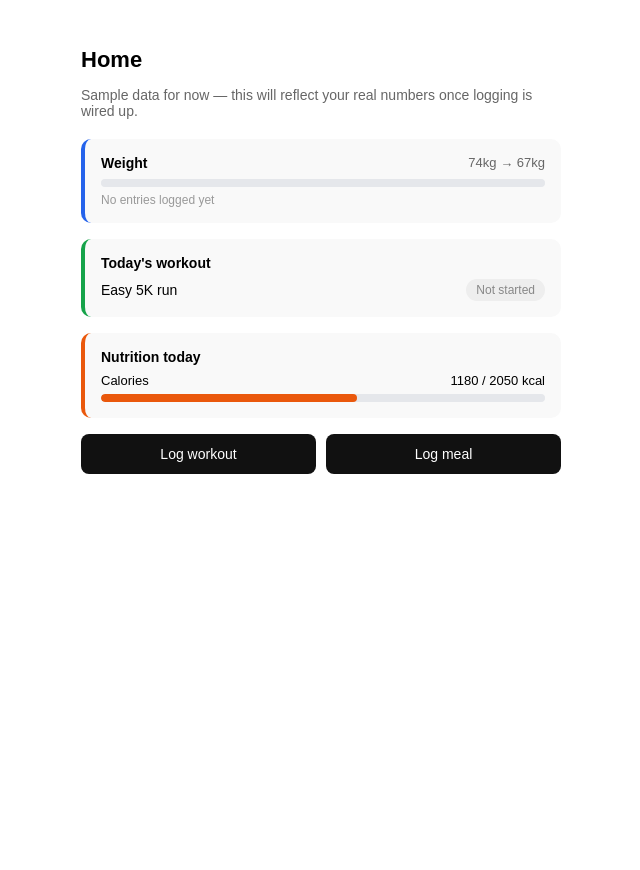
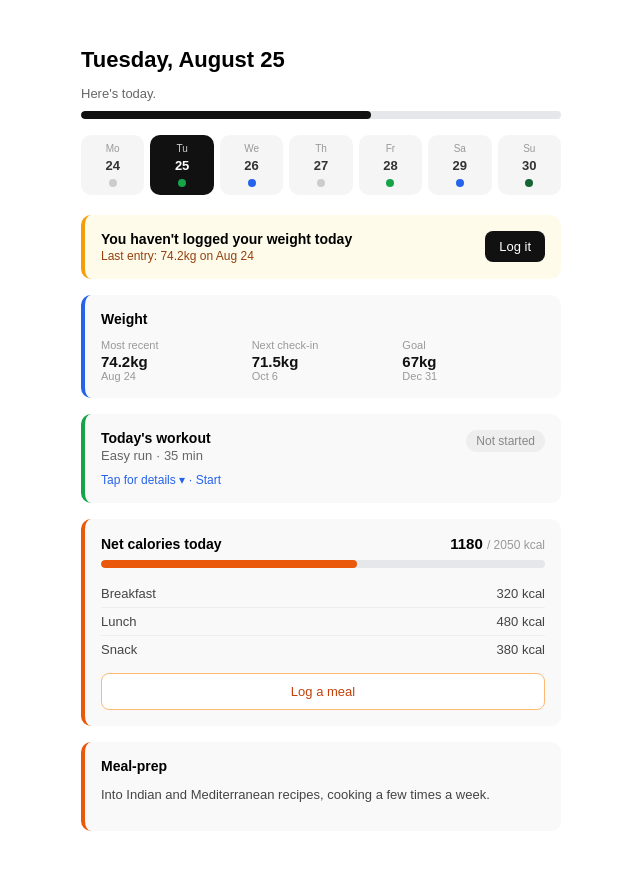
Before and after one commit to ananyaw/health-os, a Next.js app: page /home in a window 1280 px wide. Shown: the top 870 px of the page, without its empty margins (319-959 px from the left). Before the commit the page ends 800 px from the top, so only its background shows below. Built offline with nearby package versions, Linux system fonts and the light colour scheme.

Commit message:
Add files via upload

```diff
--- a/app/home/page.js
+++ b/app/home/page.js
@@ -1,14 +1,91 @@
 "use client";
+import { useState } from "react";
 
 // Mock data for now — once Supabase is wired up, this will come from real
 // onboarding answers and logged activity instead of these hardcoded values.
+// lastEntry.date is set to yesterday on purpose, to show the "log your
+// weight" nudge in this mock — swap it to today's date to see the logged state.
 const MOCK = {
-  currentWeight: 74,
-  goalWeight: 67,
   weightUnit: "kg",
-  todayWorkout: { name: "Easy 5K run", status: "not_started" },
-  nutrition: { caloriesEaten: 1180, caloriesTarget: 2050, protein: 62, protyeinTarget: 150 },
+  weight: {
+    lastEntry: { value: 74.2, date: offsetDate(-1) },
+    goal: { value: 67, date: "2026-12-31" },
+    nextCheckpoint: { value: 71.5, date: "2026-10-06" },
+  },
+  workout: {
+    name: "Easy run",
+    type: "Run",
+    duration: "35 min",
+    status: "not_started", // "not_started" | "in_progress" | "done"
+    details: [
+      "Warm-up: 5 min easy jog",
+      "Main set: 25 min steady pace, aim for 10:30/mi",
+      "Cool-down: 5 min walk + stretch",
+    ],
+  },
+  nutrition: {
+    caloriesTarget: 2050,
+    meals: [
+      { name: "Breakfast", calories: 320 },
+      { name: "Lunch", calories: 480 },
+      { name: "Snack", calories: 380 },
+    ],
+  },
+  mealprep: {
+    cuisines: ["Indian", "Mediterranean"],
+    cadenceLabel: "a few times a week",
+  },
+  week: [
+    { offset: -1, activity: "Rest" },
+    { offset: 0, activity: "Run" },
+    { offset: 1, activity: "Lift" },
+    { offset: 2, activity: "Rest" },
+    { offset: 3, activity: "Run" },
+    { offset: 4, activity: "Lift" },
+    { offset: 5, activity: "Long run" },
+  ],
 };
+
+const ACTIVITY_COLORS = {
+  Rest: "#ccc",
+  Run: "#16a34a",
+  Lift: "#2563eb",
+  "Long run": "#166534",
+  Swim: "#0891b2",
+  Yoga: "#9333ea",
+};
+
+function toLocalISODate(d) {
+  const y = d.getFullYear();
+  const m = String(d.getMonth() + 1).padStart(2, "0");
+  const day = String(d.getDate()).padStart(2, "0");
+  return y + "-" + m + "-" + day;
+}
+
+function offsetDate(days) {
+  const d = new Date();
+  d.setDate(d.getDate() + days);
+  return toLocalISODate(d);
+}
+
+function formatDate(iso) {
+  const d = new Date(iso);
+  if (isNaN(d.getTime())) return iso;
+  return d.toLocaleDateString(undefined, { weekday: "short", month: "short", day: "numeric" });
+}
+
+function formatDateShort(iso) {
+  const d = new Date(iso);
+  if (isNaN(d.getTime())) return iso;
+  return d.toLocaleDateString(undefined, { month: "short", day: "numeric" });
+}
+
+function dayProgressPct() {
+  const now = new Date();
+  const startOfDay = new Date(now.getFullYear(), now.getMonth(), now.getDate());
+  const elapsedMs = now.getTime() - startOfDay.getTime();
+  return Math.min(100, Math.max(0, (elapsedMs / (24 * 60 * 60 * 1000)) * 100));
+}
 
 function cardStyle(color) {
   return {
@@ -33,25 +110,146 @@ function progressBarInner(pct, color) {
   };
 }
 
-function actionButtonStyle() {
-  return {
-    flex: 1,
-    padding: 12,
-    background: "#111",
-    color: "#fff",
-    border: "none",
-    borderRadius: 8,
-    fontSize: 14,
-    cursor: "pointer",
-  };
+function statBlock(label, value, sub) {
+  return (
+    <div style={{ flex: 1 }}>
+      <div style={{ fontSize: 11, color: "#999", marginBottom: 2 }}>{label}</div>
+      <div style={{ fontSize: 15, fontWeight: 700, color: "#111" }}>{value}</div>
+      {sub && <div style={{ fontSize: 11, color: "#999" }}>{sub}</div>}
+    </div>
+  );
+}
+
+function WeekStrip({ week, todayIso }) {
+  return (
+    <div style={{ display: "flex", gap: 6, marginBottom: 20, overflowX: "auto" }}>
+      {week.map((d) => {
+        const iso = offsetDate(d.offset);
+        const isToday = iso === todayIso;
+        const color = ACTIVITY_COLORS[d.activity] || "#999";
+        return (
+          <div
+            key={d.offset}
+            style={{
+              flex: "1 0 0",
+              minWidth: 44,
+              textAlign: "center",
+              padding: "8px 4px",
+              borderRadius: 10,
+              background: isToday ? "#111" : "#f5f5f5",
+            }}
+          >
+            <div style={{ fontSize: 10, color: isToday ? "#ccc" : "#999", marginBottom: 4 }}>
+              {new Date(iso).toLocaleDateString(undefined, { weekday: "short" }).slice(0, 2)}
+            </div>
+            <div style={{ fontSize: 13, fontWeight: 600, color: isToday ? "#fff" : "#333", marginBottom: 6 }}>
+              {new Date(iso).getDate()}
+            </div>
+            <div
+              style={{
+                width: 8,
+                height: 8,
+                borderRadius: "50%",
+                background: color,
+                margin: "0 auto",
+              }}
+            />
+          </div>
+        );
+      })}
+    </div>
+  );
+}
+
+function WorkoutModal({ workout, onClose }) {
+  const isDone = workout.status === "done";
+  const isInProgress = workout.status === "in_progress";
+  return (
+    <div
+      onClick={onClose}
+      style={{
+        position: "fixed",
+        top: 0,
+        left: 0,
+        right: 0,
+        bottom: 0,
+        background: "rgba(0,0,0,0.4)",
+        display: "flex",
+        alignItems: "flex-end",
+        justifyContent: "center",
+        zIndex: 50,
+      }}
+    >
+      <div
+        onClick={(e) => e.stopPropagation()}
+        style={{
+          background: "#fff",
+          borderRadius: "16px 16px 0 0",
+          padding: 24,
+          width: "100%",
+          maxWidth: 480,
+          boxSizing: "border-box",
+        }}
+      >
+        <div style={{ display: "flex", justifyContent: "space-between", alignItems: "flex-start", marginBottom: 4 }}>
+          <div>
+            <div style={{ fontSize: 18, fontWeight: 700 }}>{workout.name}</div>
+            <div style={{ fontSize: 13, color: "#777" }}>
+              {workout.type} · {workout.duration}
+            </div>
+          </div>
+          <span onClick={onClose} style={{ fontSize: 20, color: "#999", cursor: "pointer" }}>
+            ×
+          </span>
+        </div>
+
+        <div style={{ margin: "16px 0" }}>
+          {workout.details.map((line, i) => (
+            <div key={i} style={{ fontSize: 14, color: "#333", padding: "8px 0", borderTop: i > 0 ? "1px solid #eee" : "none" }}>
+              {line}
+            </div>
+          ))}
+        </div>
+
+        <button
+          style={{
+            width: "100%",
+            padding: 16,
+            background: isDone ? "#eee" : "#16a34a",
+            color: isDone ? "#888" : "#fff",
+            border: "none",
+            borderRadius: 12,
+            fontSize: 16,
+            fontWeight: 600,
+            display: "flex",
+            alignItems: "center",
+            justifyContent: "center",
+            gap: 8,
+            cursor: isDone ? "default" : "pointer",
+          }}
+        >
+          <span style={{ fontSize: 18 }}>{isDone ? "✓" : "▶"}</span>
+          {isDone ? "Completed" : isInProgress ? "Continue where you left off" : "Start workout"}
+        </button>
+      </div>
+    </div>
+  );
 }
 
 export default function Home() {
-  const weightTotal = Math.abs(MOCK.currentWeight - MOCK.goalWeight);
-  const weightDone = 0; // no logs yet — will compute from real history later
-  const weightPct = weightTotal > 0 ? (weightDone / weightTotal) * 100 : 0;
+  const [workoutOpen, setWorkoutOpen] = useState(false);
 
-  const caloriesPct = (MOCK.nutrition.caloriesEaten / MOCK.nutrition.caloriesTarget) * 100;
+  const todayIso = toLocalISODate(new Date());
+  const weightLoggedToday = MOCK.weight.lastEntry.date === todayIso;
+
+  const caloriesEaten = MOCK.nutrition.meals.reduce((sum, m) => sum + m.calories, 0);
+  const caloriesPct = (caloriesEaten / MOCK.nutrition.caloriesTarget) * 100;
+
+  const status = MOCK.workout.status;
+  const statusLabel = status === "done" ? "Done" : status === "in_progress" ? "In progress" : "Not started";
+  const statusColor = status === "done" ? "#dcfce7" : status === "in_progress" ? "#fef9c3" : "#eee";
+  const statusTextColor = status === "done" ? "#166534" : status === "in_progress" ? "#854d0e" : "#888";
+  const buttonLabel = status === "done" ? "View" : status === "in_progress" ? "Continue" : "Start";
 
   return (
     <main
@@ -62,63 +260,142 @@ export default function Home() {
         fontFamily: "sans-serif",
       }}
     >
-      <h1 style={{ fontSize: 22, fontWeight: 700, marginBottom: 4 }}>Home</h1>
-      <p style={{ color: "#666", fontSize: 14, marginBottom: 20 }}>
-        Sample data for now — this will reflect your real numbers once logging is wired up.
-      </p>
-
-      <div style={cardStyle("#2563eb")}>
-        <div style={{ display: "flex", justifyContent: "space-between", marginBottom: 8 }}>
-          <div style={{ fontWeight: 600, fontSize: 14 }}>Weight</div>
-          <div style={{ fontSize: 13, color: "#666" }}>
-            {MOCK.currentWeight}
-            {MOCK.weightUnit} → {MOCK.goalWeight}
-            {MOCK.weightUnit}
-          </div>
-        </div>
+      <div style={{ marginBottom: 16 }}>
+        <h1 style={{ fontSize: 22, fontWeight: 700, marginBottom: 2 }}>
+          {new Date().toLocaleDateString(undefined, { weekday: "long", month: "long", day: "numeric" })}
+        </h1>
+        <p style={{ color: "#666", fontSize: 13, marginBottom: 10 }}>Here's today.</p>
         <div style={progressBarOuter()}>
-          <div style={progressBarInner(weightPct, "#2563eb")} />
-        </div>
-        <div style={{ fontSize: 12, color: "#999", marginTop: 6 }}>
-          {weightDone === 0 ? "No entries logged yet" : weightDone + MOCK.weightUnit + " toward goal"}
+          <div style={progressBarInner(dayProgressPct(), "#111")} />
         </div>
       </div>
 
-      <div style={cardStyle("#16a34a")}>
-        <div style={{ fontWeight: 600, fontSize: 14, marginBottom: 8 }}>Today's workout</div>
-        <div style={{ display: "flex", justifyContent: "space-between", alignItems: "center" }}>
-          <div style={{ fontSize: 14 }}>{MOCK.todayWorkout.name}</div>
+      <WeekStrip week={MOCK.week} todayIso={todayIso} />
+
+      {!weightLoggedToday && (
+        <div style={{ ...cardStyle("#f59e0b"), background: "#fffbeb", display: "flex", justifyContent: "space-between", alignItems: "center" }}>
+          <div>
+            <div style={{ fontWeight: 600, fontSize: 14 }}>You haven't logged your weight today</div>
+            <div style={{ fontSize: 12, color: "#92400e", marginTop: 2 }}>
+              Last entry: {MOCK.weight.lastEntry.value}
+              {MOCK.weightUnit} on {formatDateShort(MOCK.weight.lastEntry.date)}
+            </div>
+          </div>
+          <button
+            style={{
+              padding: "8px 14px",
+              background: "#111",
+              color: "#fff",
+              border: "none",
+              borderRadius: 8,
+              fontSize: 13,
+              flexShrink: 0,
+              marginLeft: 12,
+            }}
+          >
+            Log it
+          </button>
+        </div>
+      )}
+
+      <div style={cardStyle("#2563eb")}>
+        <div style={{ fontWeight: 600, fontSize: 14, marginBottom: 12 }}>Weight</div>
+        <div style={{ display: "flex", gap: 8 }}>
+          {statBlock(
+            "Most recent",
+            MOCK.weight.lastEntry.value + MOCK.weightUnit,
+            formatDateShort(MOCK.weight.lastEntry.date)
+          )}
+          {statBlock(
+            "Next check-in",
+            MOCK.weight.nextCheckpoint.value + MOCK.weightUnit,
+            formatDateShort(MOCK.weight.nextCheckpoint.date)
+          )}
+          {statBlock(
+            "Goal",
+            MOCK.weight.goal.value + MOCK.weightUnit,
+            formatDateShort(MOCK.weight.goal.date)
+          )}
+        </div>
+      </div>
+
+      <div style={cardStyle("#16a34a")} onClick={() => setWorkoutOpen(true)}>
+        <div style={{ display: "flex", justifyContent: "space-between", alignItems: "flex-start", cursor: "pointer" }}>
+          <div>
+            <div style={{ fontWeight: 600, fontSize: 14 }}>Today's workout</div>
+            <div style={{ fontSize: 13, color: "#666", marginTop: 2 }}>
+              {MOCK.workout.name} · {MOCK.workout.duration}
+            </div>
+          </div>
           <div
             style={{
               fontSize: 12,
               padding: "4px 10px",
               borderRadius: 999,
-              background: MOCK.todayWorkout.status === "done" ? "#dcfce7" : "#eee",
-              color: MOCK.todayWorkout.status === "done" ? "#166534" : "#888",
+              background: statusColor,
+              color: statusTextColor,
+              flexShrink: 0,
             }}
           >
-            {MOCK.todayWorkout.status === "done" ? "Done" : "Not started"}
+            {statusLabel}
           </div>
         </div>
+        <div style={{ fontSize: 12, color: "#2563eb", marginTop: 10 }}>Tap for details ▾ · {buttonLabel}</div>
       </div>
 
       <div style={cardStyle("#ea580c")}>
-        <div style={{ fontWeight: 600, fontSize: 14, marginBottom: 8 }}>Nutrition today</div>
-        <div style={{ display: "flex", justifyContent: "space-between", fontSize: 13, marginBottom: 6 }}>
-          <span>Calories</span>
-          <span>
-            {MOCK.nutrition.caloriesEaten} / {MOCK.nutrition.caloriesTarget} kcal
-          </span>
+        <div style={{ display: "flex", justifyContent: "space-between", alignItems: "baseline", marginBottom: 8 }}>
+          <div style={{ fontWeight: 600, fontSize: 14 }}>Net calories today</div>
+          <div style={{ fontSize: 15, fontWeight: 700 }}>
+            {caloriesEaten} <span style={{ fontSize: 12, color: "#999", fontWeight: 400 }}>/ {MOCK.nutrition.caloriesTarget} kcal</span>
+          </div>
         </div>
         <div style={progressBarOuter()}>
           <div style={progressBarInner(caloriesPct, "#ea580c")} />
         </div>
+        <div style={{ marginTop: 12 }}>
+          {MOCK.nutrition.meals.map((meal, i) => (
+            <div
+              key={i}
+              style={{
+                display: "flex",
+                justifyContent: "space-between",
+                fontSize: 13,
+                color: "#444",
+                padding: "6px 0",
+                borderTop: i > 0 ? "1px solid #eee" : "none",
+              }}
+            >
+              <span>{meal.name}</span>
+              <span>{meal.calories} kcal</span>
+            </div>
+          ))}
+        </div>
+        <button
+          style={{
+            width: "100%",
+            padding: 10,
+            background: "#fff",
+            color: "#c2410c",
+            border: "1px solid #fdba74",
+            borderRadius: 8,
+            fontSize: 13,
+            marginTop: 10,
+            cursor: "pointer",
+          }}
+        >
+          Log a meal
+        </button>
       </div>
 
-      <div style={{ display: "flex", gap: 10, marginTop: 8 }}>
-        <button style={actionButtonStyle()}>Log workout</button>
-        <button style={actionButtonStyle()}>Log meal</button>
+      <div style={cardStyle("#ea580c")}>
+        <div style={{ fontWeight: 600, fontSize: 14, marginBottom: 6 }}>Meal-prep</div>
+        <p style={{ fontSize: 13, color: "#444" }}>
+          Into {MOCK.mealprep.cuisines.join(" and ")} recipes, cooking {MOCK.mealprep.cadenceLabel}.
+        </p>
       </div>
+
+      {workoutOpen && <WorkoutModal workout={MOCK.workout} onClose={() => setWorkoutOpen(false)} />}
     </main>
   );
 }
```
